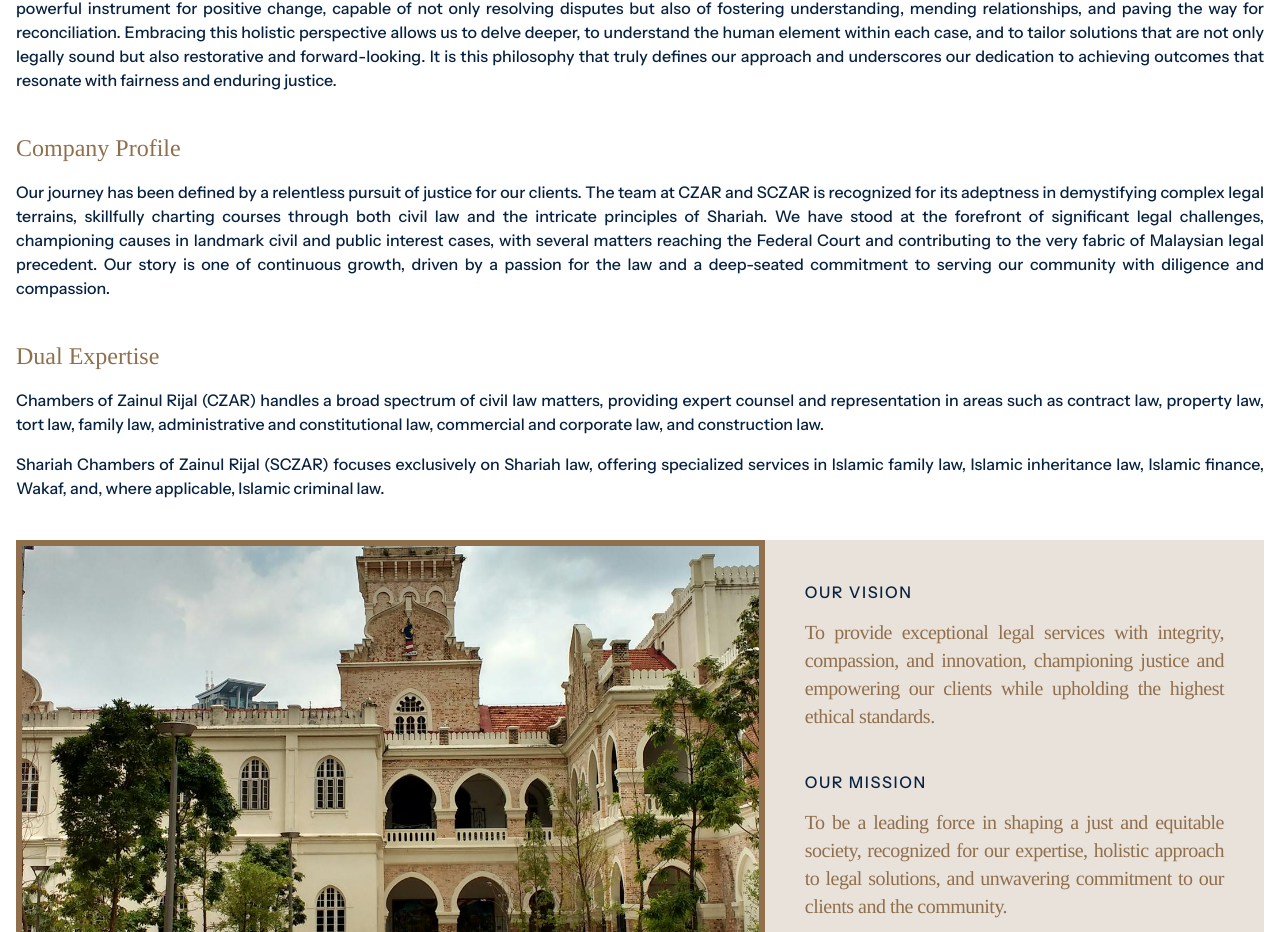
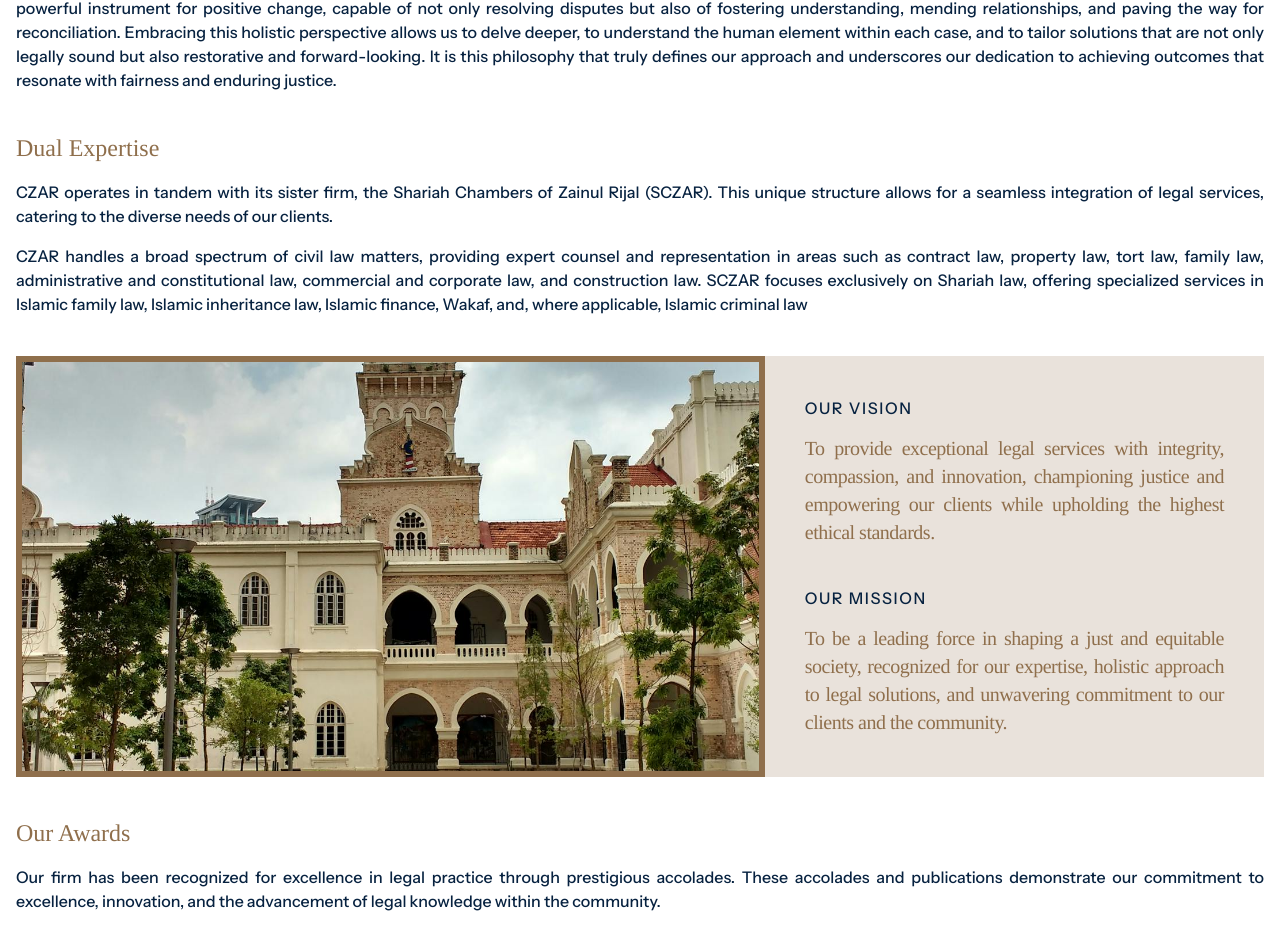
Before and after one commit to haziqfiqri/lawfirm-landing-page, a Next.js app: page /about-us/our-company in a window 1280 px wide. Shown: the part 815-1747 px from the top of the page. Built offline with nearby package versions, Linux system fonts and the light colour scheme.

Commit message:
revision: content

```diff
--- a/src/app/about-us/our-company/page.tsx
+++ b/src/app/about-us/our-company/page.tsx
@@ -44,7 +44,7 @@
             </p>
           </div>
         </div>
-        <div className="flex flex-col mt-10">
+        {/* <div className="flex flex-col mt-10">
           <div className="flex flex-col gap-4">
             <h1 className="font-tinos-regular font-normal text-2xl text-[#8F6F4C]">
               Company Profile
@@ -61,27 +61,32 @@
                 compassion.
             </p>
           </div>
-        </div>
+        </div> */}
         <div className="flex flex-col mt-10">
           <div className="flex flex-col gap-4">
             <h1 className="font-tinos-regular font-normal text-2xl text-[#8F6F4C]">
               Dual Expertise
             </h1>
             <p className="font-instrument-sans-regular text-base font-medium text-[#072240] text-justify">
-              Chambers of Zainul Rijal (CZAR) handles a broad spectrum of
+                CZAR operates in tandem with its sister firm, the
+                Shariah Chambers of Zainul Rijal (SCZAR). This
+                unique structure allows for a seamless integration
+                of legal services, catering to the diverse needs of
+                our clients.
+            </p>
+            <p className="font-instrument-sans-regular text-base font-medium text-[#072240] text-justify">
+                CZAR handles a broad spectrum of
                 civil law matters, providing expert
                 counsel and representation in areas
                 such as contract law, property law,
                 tort law, family law, administrative and
                 constitutional law, commercial and
                 corporate law, and construction law.
-            </p>
-            <p className="font-instrument-sans-regular text-base font-medium text-[#072240] text-justify">
-              Shariah Chambers of Zainul Rijal (SCZAR) focuses exclusively on Shariah
+                SCZAR focuses exclusively on Shariah
                 law, offering specialized services in
                 Islamic family law, Islamic inheritance
                 law, Islamic finance, Wakaf, and, where
-              applicable, Islamic criminal law.
+                applicable, Islamic criminal law
             </p>
           </div>
         </div>
```
Lines whose indentation alone changed are shown as unchanged.
